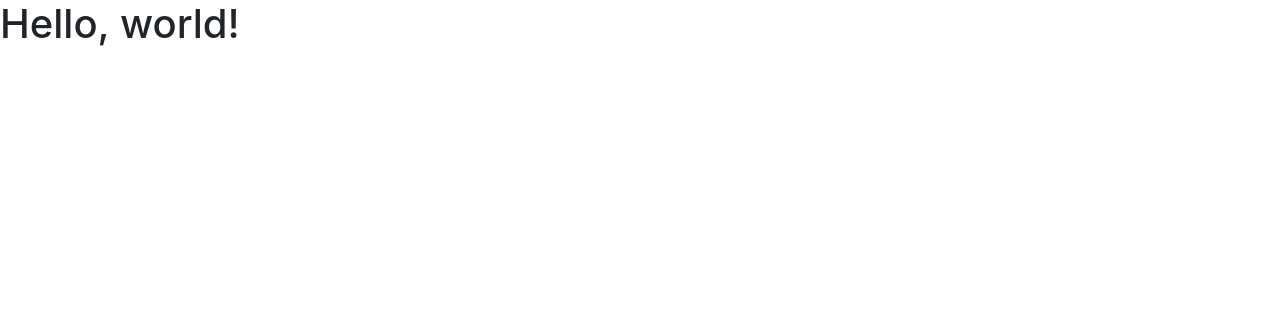
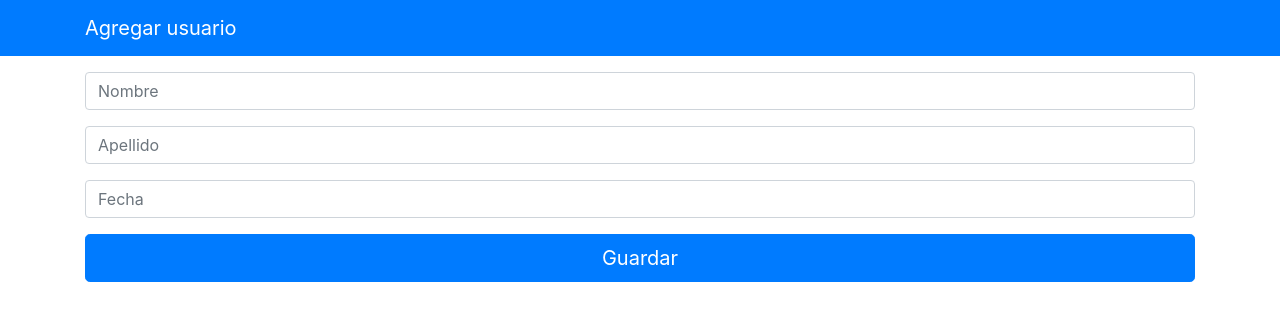
Before and after one commit to mflores10/cursogit, a plain HTML site: page crud.html in a window 1280 px wide. Drawn offline with nearby package versions, Linux system fonts and the light colour scheme; no server answers.

Commit message:
Segunda Subida: Funcion guardarUsuario()

```diff
--- a/app.js
+++ b/app.js
@@ -7,14 +7,30 @@ firebase.initializeApp({
 // Initialize Cloud Firestore through Firebase
 var db = firebase.firestore();
 
+
+function guardarUsuario(){
+
+	var nombre = document.getElementById('nombre').value;
+	var apellido = document.getElementById('apellido').value;
+	var fecha = document.getElementById('fecha').value;
+
 	db.collection("users").add({
-    first: "Ada",
-    last: "Lovelace",
-    born: 1815
+	    first: nombre,
+	    last: apellido,
+	    born: fecha
 	})
 	.then(function(docRef) {
 	    console.log("Document written with ID: ", docRef.id);
+	    limpiarUsuario();
+
 	})
 	.catch(function(error) {
 	    console.error("Error adding document: ", error);
 	});
+}
+
+function limpiarUsuario(){
+	document.getElementById('nombre').value = '';
+	document.getElementById('apellido').value = '';
+	document.getElementById('fecha').value = '';
+}
--- a/crud.html
+++ b/crud.html
@@ -15,7 +15,20 @@
 
   </head>
   <body>
-    <h1>Hello, world!</h1>
+    <nav class="navbar navbar-expand-lg navbar-dark bg-primary">
+        <div class="container" >
+            <a class="navbar-brand" href="#" >Agregar usuario</a>
+        </div>
+    </nav>
+    <div class="container">
+
+        <input class="form-control my-3" type="text" id="nombre" placeholder="Nombre">
+        <input class="form-control my-3" type="text" id="apellido" placeholder="Apellido">
+        <input class="form-control my-3" type="text" id="fecha" placeholder="Fecha">
+        <button id="boton" type="button" class="btn btn-primary btn-lg btn-block " onclick="guardarUsuario()">Guardar</button>
+
+    </div>
+
 
     <!-- Optional JavaScript -->
     <!-- jQuery first, then Popper.js, then Bootstrap JS -->
```
Lines whose indentation alone changed are shown as unchanged.
